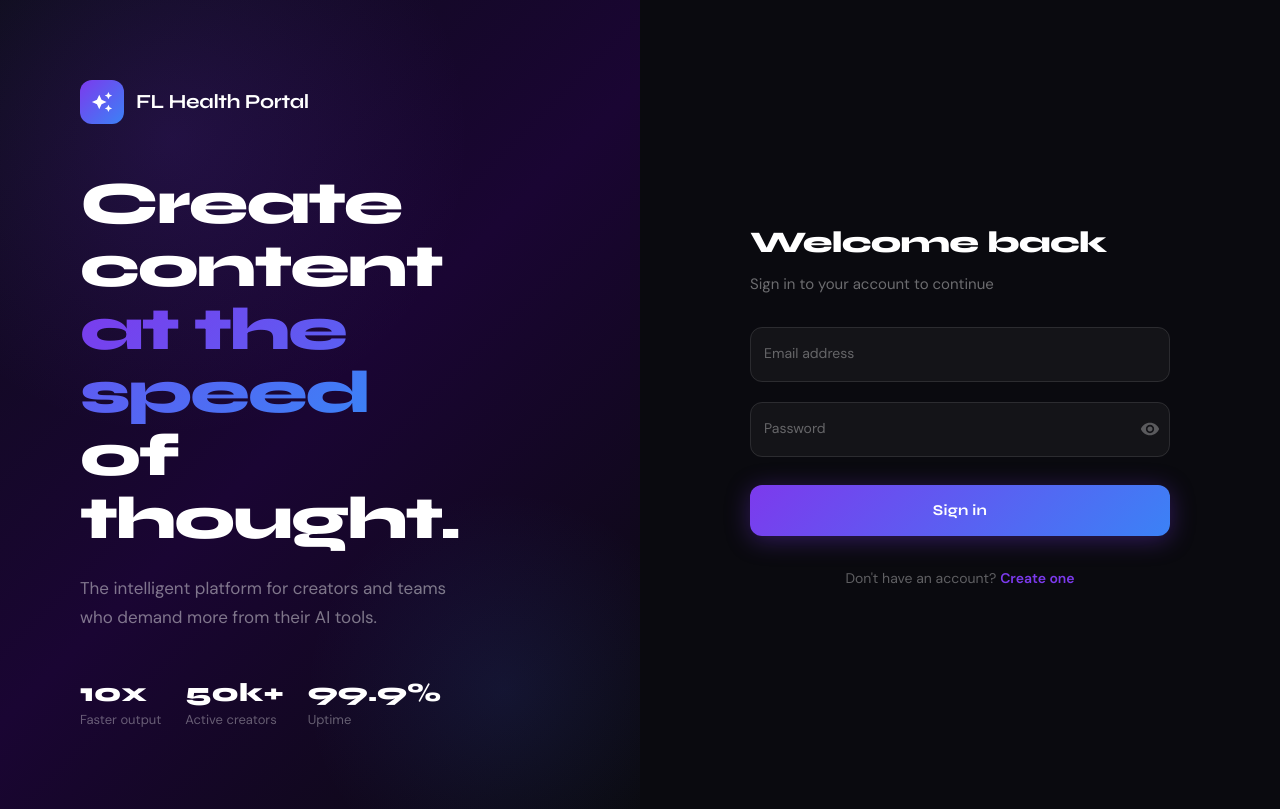
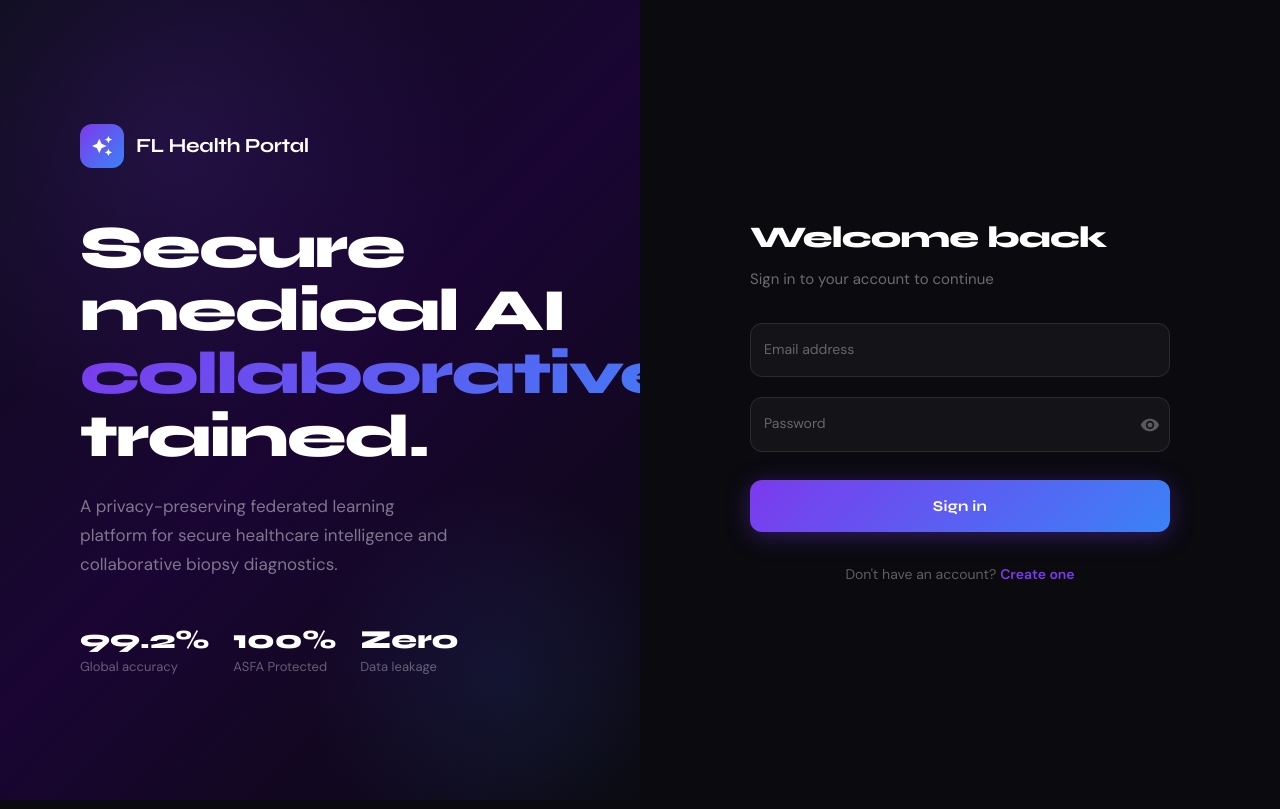
Before and after one commit to Mathivadhana04/FL_Health, a React (Vite) app in the folder frontend/: page /login in a window 1280 px wide. Built offline with nearby package versions, Linux system fonts and the light colour scheme; no server answers; the HTML template or start-up script is replaced by a standard one.

Commit message:
design: update AuthLayout branding content to be healthcare specific

```diff
--- a/frontend/src/layouts/AuthLayout.jsx
+++ b/frontend/src/layouts/AuthLayout.jsx
@@ -87,7 +87,7 @@ const AuthLayout = () => {
               mb: 3,
             }}
           >
-            Create content
+            Secure medical AI
             <br />
             <Box
               component="span"
@@ -98,10 +98,10 @@ const AuthLayout = () => {
                 WebkitTextFillColor: 'transparent',
               }}
             >
-              at the speed
+              collaboratively
             </Box>
             <br />
-            of thought.
+            trained.
           </Typography>
 
           <Typography
@@ -114,14 +114,14 @@ const AuthLayout = () => {
               mb: 6,
             }}
           >
-            The intelligent platform for creators and teams who demand more from their AI tools.
+            A privacy-preserving federated learning platform for secure healthcare intelligence and collaborative biopsy diagnostics.
           </Typography>
 
           <Box sx={{ display: 'flex', gap: 3 }}>
             {[
-              { value: '10x', label: 'Faster output' },
-              { value: '50k+', label: 'Active creators' },
-              { value: '99.9%', label: 'Uptime' },
+              { value: '99.2%', label: 'Global accuracy' },
+              { value: '100%', label: 'ASFA Protected' },
+              { value: 'Zero', label: 'Data leakage' },
             ].map((stat) => (
               <Box key={stat.label}>
                 <Typography
```
